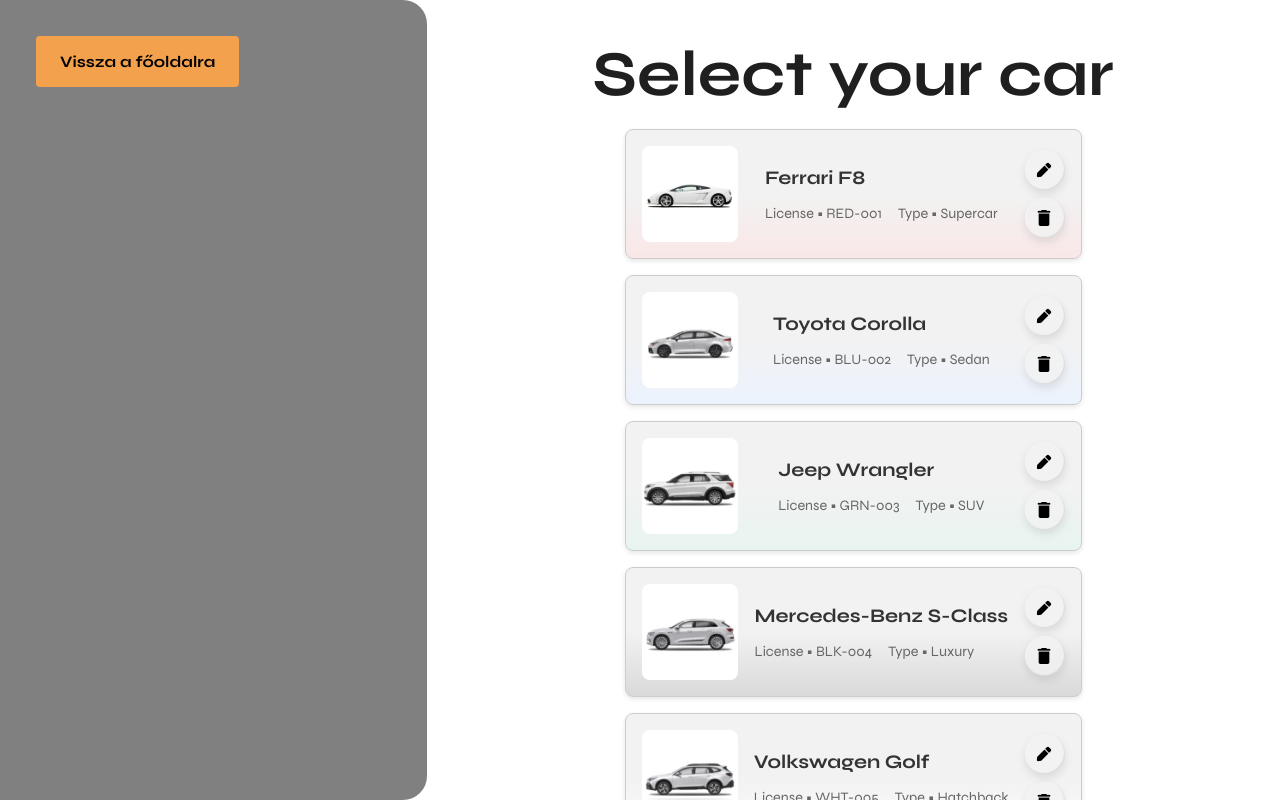
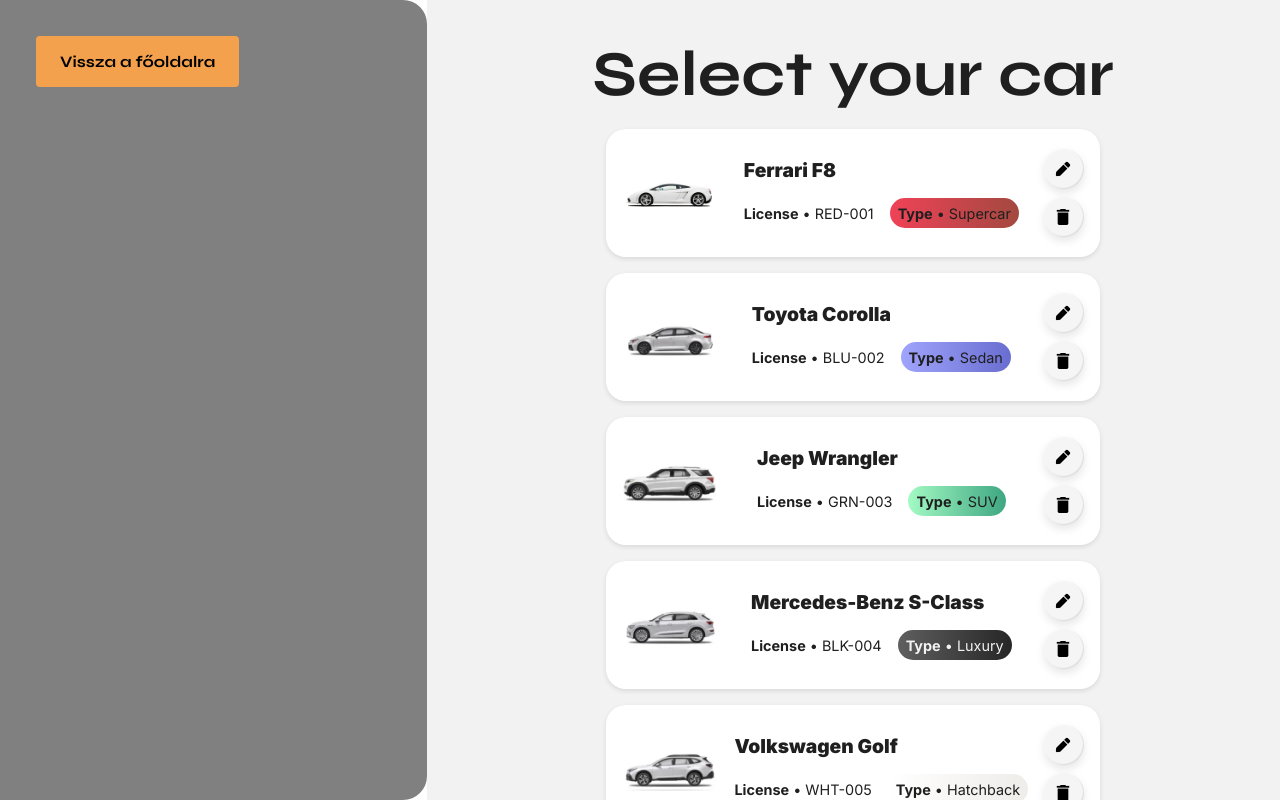
Before and after one commit to szmbalint/sfm_dunapart, a React (Create React App) app: page /CarPicker in a window 1280 px wide. Built offline with nearby package versions, Linux system fonts and the light colour scheme.

Commit message:
CarPicker dizajn valtoztatas
Szin ujragondolva.
Felepites ujragondolva.

```diff
--- a/src/components/car/CarPicker.css
+++ b/src/components/car/CarPicker.css
@@ -1,3 +1,5 @@
+@import url('https://fonts.googleapis.com/css2?family=Inter:ital,opsz,wght@0,14..32,100..900;1,14..32,100..900&display=swap');
+
 /* Az alapvető beállítások, hogy eltávolítsuk az alapértelmezett stílusokat */
 ul {
     list-style: none;
@@ -17,14 +19,14 @@
     justify-content: space-between; /* A tartalom elosztása két oldalra */
     margin: 1rem 0;
     padding: 1rem;
-    border: 1px solid #ccc;
-    border-radius: 8px;
-    background-color: #f9f9f9;
+    border-radius: 1.25rem;
+    background-color: #ffffff;
     box-shadow: 0 2px 5px rgba(0, 0, 0, 0.1);
     outline: 2px transparent;
     user-select: none;
     cursor: pointer;
     transition: var(--transition-quick);
+    color: var(--font-color-black);
   }
 
   /* A kocsi képe */
@@ -41,18 +43,19 @@
     display: flex;
     flex-direction: column;
     gap: .5rem;
+    font-family: "Inter", serif;
   }
 
   .car-details h2 {
     margin: 0;
     font-size: 1.2rem;
-    color: #333;
+    font-family: "Inter", serif;
+    font-weight: 900;
   }
 
   .car-details p {
     margin: 0.5rem 0;
     font-size: 1rem;
-    color: #555;
   }
 
   /* A rendszám és a típus egy sorban */
@@ -64,7 +67,6 @@
 
   .car-details .license-type span {
     font-size: 0.9rem;
-    color: #666;
   }
 
   .edit-btn img, .delete-btn img {
@@ -99,65 +101,74 @@
     gap: 0.5rem;
   }
 
+.type{
+  padding: 0.4rem 0.5rem 0.4rem 0.5rem;
+  border-radius: 100rem;
+  color: var(--font-color-black);
+}
+.license{
+  padding: 0.4rem 0 0.4rem 0;
+}
   /* Színek definiálása */
-  .car-container.red {
-    background: linear-gradient(180deg, rgba(242,242,242,1) 50%, rgba(205, 19, 22, 0.1) 100%);
+  .type.red {
+    background: linear-gradient(90deg, rgba(237,33,58,0.85) 0%, rgba(147,41,30,0.85) 100%);
 }
 
-.car-container.blue {
-    background: linear-gradient(180deg, rgba(242,242,242,1) 50%, rgba(66,134,244,0.1) 100%);
+.type.blue {
+  background: linear-gradient(90deg, rgba(143,148,251,0.85) 0%, rgba(78,84,200,0.85) 100%);
 }
 
-.car-container.green {
-    background: linear-gradient(180deg, rgba(242,242,242,1) 50%, rgba(29,151,108,0.1) 100%);
+.type.green {
+  background: linear-gradient(90deg, rgba(147,249,185,0.85) 0%, rgba(29,151,108,0.85) 100%);
 }
 
-.car-container.black {
-    background: linear-gradient(180deg, rgba(242,242,242,1) 50%, rgba(67,67,67,0.2) 100%);
+.type.black {
+  background: linear-gradient(90deg, rgba(67,67,67,0.85) 0%, rgba(0,0,0,0.85) 100%);
+  color: var(--font-color-white);
 }
 
-.car-container.white {
-    background: linear-gradient(180deg, rgba(242,242,242,1) 50%, rgba(238,242,243,0.2) 100%);
+.type.white {
+  background: linear-gradient(90deg, rgba(255,255,255,0.85) 0%, rgba(236,233,230,0.85) 100%);
 }
 
-.car-container.gray {
-    background: linear-gradient(180deg, rgba(242,242,242,1) 50%, rgba(102,102,102,0.2) 100%);
+.type.gray {
+  background: linear-gradient(90deg, rgba(189,195,199,0.85) 0%, rgba(44,62,80,0.85) 100%);
 }
 
-.car-container.silver {
-    background: linear-gradient(180deg, rgba(242,242,242,1) 50%, rgba(219,219,219,0.2) 100%);
+.type.silver {
+  background: linear-gradient(90deg, rgba(234,234,234,0.85) 0%, rgba(219,219,219,0.85) 35%, rgba(242,242,242,0.85) 69%, rgba(194,191,175,0.85) 100%);
 }
 
-.car-container.yellow {
-    background: linear-gradient(180deg, rgba(242,242,242,1) 50%, rgba(253,200,48,0.2) 100%);
+.type.yellow {
+  background: linear-gradient(90deg, rgba(243,249,167,0.85) 0%, rgba(202,197,49,0.85) 100%);
 }
 
-.car-container.orange {
-    background: linear-gradient(180deg, rgba(242,242,242,1) 50%, rgba(245,175,25,0.2) 100%);
+.type.orange {
+  background: linear-gradient(90deg, rgba(255,210,0,0.85) 0%, rgba(247,151,30,0.85) 100%);
 }
 
-.car-container.brown {
-    background: linear-gradient(180deg, rgba(242,242,242,1) 50%, rgba(154,132,120,0.2) 100%);
+.type.brown {
+  background: linear-gradient(90deg, rgba(178,159,148,0.85) 0%, rgba(96,56,19,0.85) 100%);
 }
 
-.car-container.beige {
-    background: linear-gradient(180deg, rgba(242,242,242,1) 50%, rgba(173,169,150,0.2) 100%);
+.type.beige {
+  background: linear-gradient(90deg, rgba(234,205,163,0.85) 0%, rgba(214,174,123,0.85) 100%);
 }
 
-.car-container.purple {
-    background: linear-gradient(180deg, rgba(242,242,242,1) 50%, rgba(60,16,83,0.2) 100%);
+.type.purple {
+  background: linear-gradient(90deg, rgba(173,83,137,0.85) 0%, rgba(60,16,83,0.85) 100%);
 }
 
-.car-container.pink {
-    background: linear-gradient(180deg, rgba(242,242,242,1) 50%, rgba(173,83,137,0.2) 100%);
+.type.pink {
+  background: linear-gradient(90deg, rgba(188,78,156,0.85) 0%, rgba(248,7,89,0.85) 100%);
 }
 
-.car-container.gold {
-    background: linear-gradient(180deg, rgba(242,242,242,1) 50%, rgba(203,173,109,0.2) 100%);
+.type.gold {
+  background: linear-gradient(90deg, rgba(191,154,83,0.85) 0%, rgba(227,204,151,0.85) 25%, rgba(209,179,114,0.85) 50%, rgba(246,224,132,0.85) 72%, rgba(222,196,137,0.85) 100%);
 }
 
-.car-container.bronze {
-    background: linear-gradient(180deg, rgba(242,242,242,1) 50%, rgba(209,145,60,0.2) 100%);
+.type.bronze {
+  background: linear-gradient(90deg, rgba(168,124,61,0.85) 0%, rgba(184,115,51,0.85) 49%, rgba(205,127,50,0.85) 100%);
 }
 
 
--- a/src/components/car/CarPicker.js
+++ b/src/components/car/CarPicker.js
@@ -95,7 +95,7 @@
             {cars.map((car, index) => (
               <li
                 key={index}
-                className={`car-container ${car.color.toLowerCase()} ${
+                className={`car-container ${
                   selectedCar === index ? 'selected' : ''
                 }`}
                 onClick={() => handleSelectCar(index)}
@@ -104,8 +104,8 @@
                 <div className="car-details">
                   <h2>{car.name}</h2>
                   <div className="license-type">
-                    <span>License • {car.licensePlate}</span>
-                    <span>Type • {car.type}</span>
+                    <span className='license'><strong>License</strong> • {car.licensePlate}</span>
+                    <span className={`type ${car.color.toLowerCase()}`}><strong>Type</strong> • {car.type}</span>
                   </div>
                 </div>
                 <div className="btns">
--- a/src/index.css
+++ b/src/index.css
@@ -78,6 +78,7 @@
   align-items: center;
   padding: 20px;
   overflow-y: auto;
+  background-color: var(--font-color-white);
 }
   /* Grid bal oldali tároló: szürke */
 .left-panel-grey{
```
